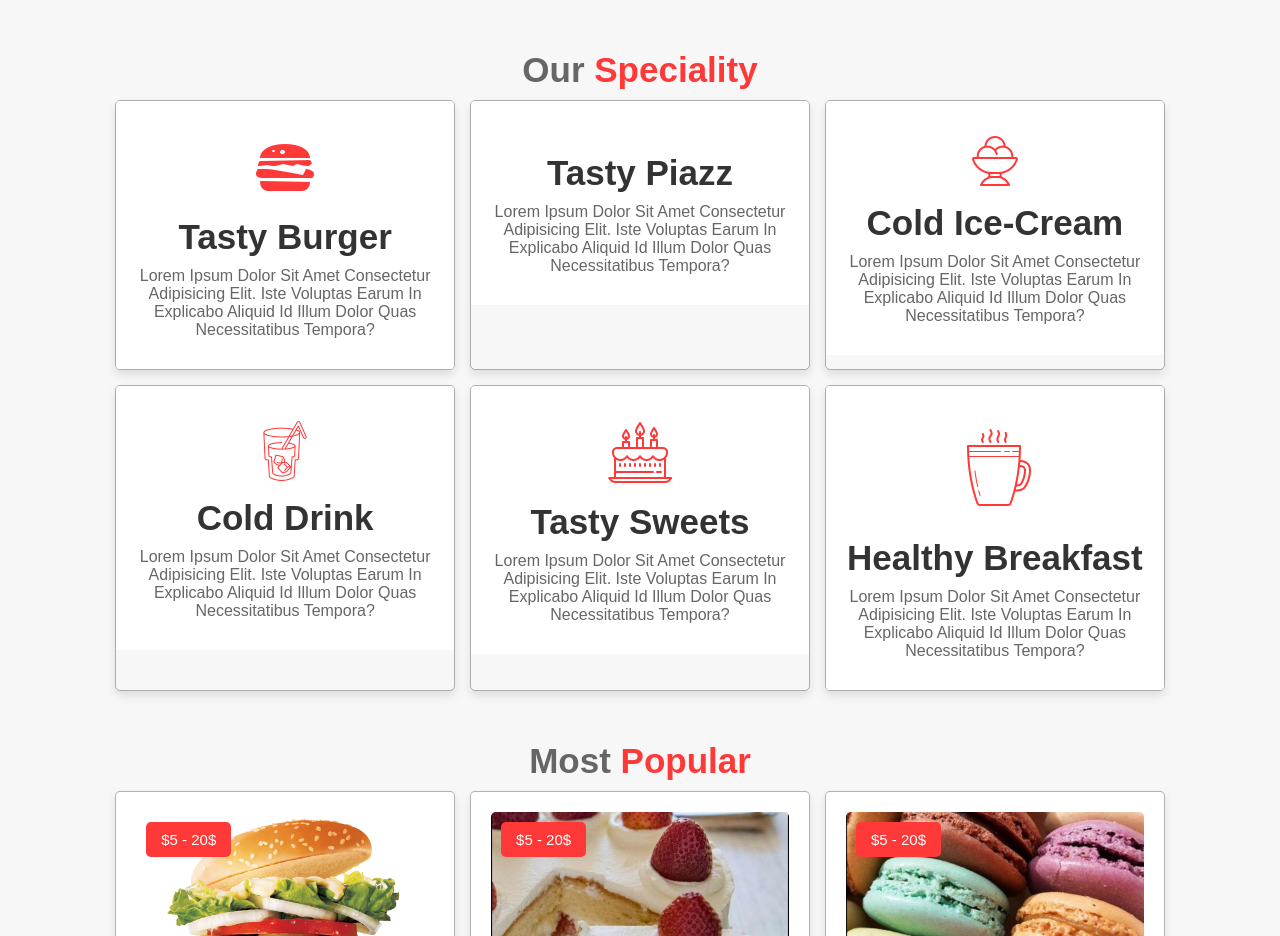
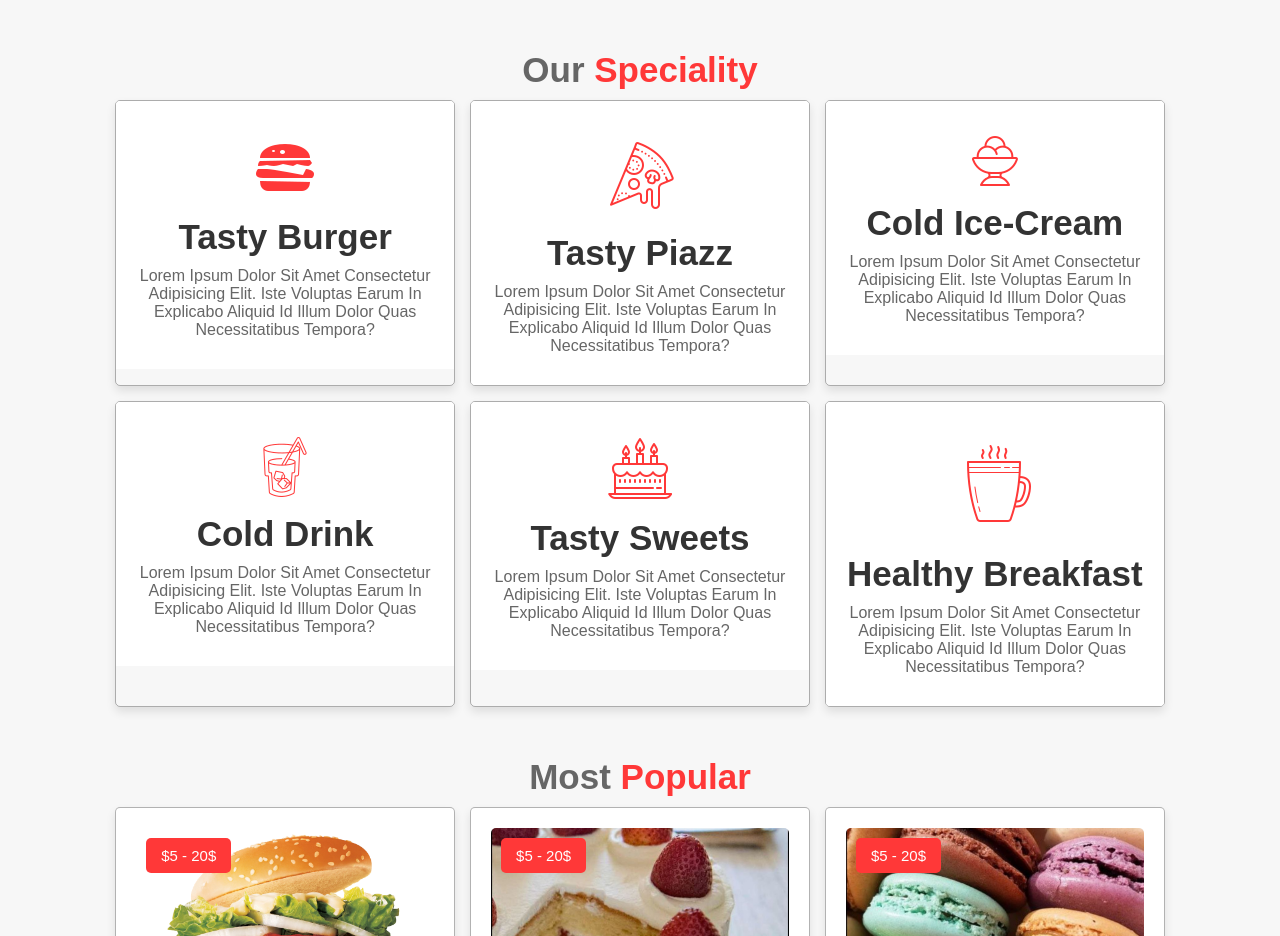
Before and after one commit to douaaduja-blip/Restorant, a plain HTML site: page index.html in a window 1280 px wide. Shown: the part 780-1716 px from the top of the page. Drawn offline with Linux system fonts and the light colour scheme; a web font is replaced by a local one.

Commit message:
Update index.html

```diff
--- a/index.html
+++ b/index.html
@@ -55,7 +55,7 @@
             <div class="box">
                 <img class="image" src="img/pizaa.jpg" alt="">
                 <div class="content">
-                    <img src="img/icons8-pizza-80.png" alt="">
+                    <img src="img/icons8-pizza-80 (1).png" alt="">
                     <h3>tasty piazz</h3>
                     <p>Lorem ipsum dolor sit amet consectetur adipisicing elit. Iste voluptas earum in explicabo aliquid id illum dolor quas necessitatibus tempora?
 
```
